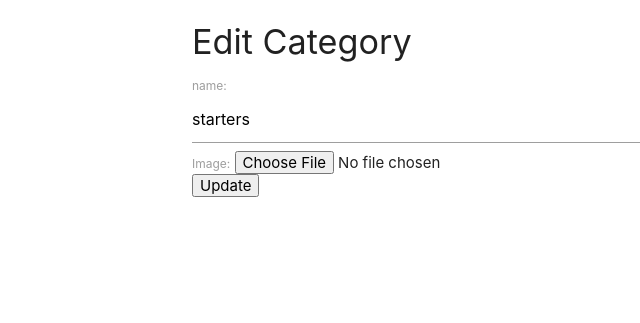
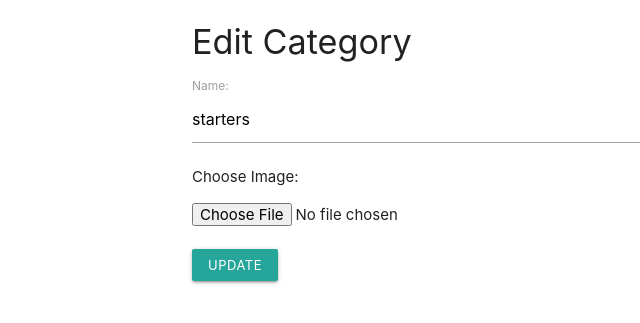
Before and after one commit to oramir2001/restaurant-question-end, a Django app: page /categories/1/edit in a window 1280 px wide. Shown: the top 323 px of the page, without its empty margins (0-640 px from the left). Run offline with Django 4.2, Linux system fonts and the light colour scheme; a user stored in the database is signed in; data comes from the database, SQL or seed files in the repository; both versions use the stored data as it was after the commit.

Commit message:
fixed all pluse css

```diff
--- a/food_ordering_admin/templates/all_categories.html
+++ b/food_ordering_admin/templates/all_categories.html
@@ -15,7 +15,7 @@
   {% for category in categories %}
 
     <div style="margin: 4px; border:1px solid lightgray; padding: 2px 10px; ">
-      <h4>{{ category.name }} ({{ category.id }})</h4>
+      <h4>{{ category.name|title }} ({{ category.id }})</h4>
 
       <img src="{% static category.image %}" style="max-width:200px;">
       <br>
@@ -24,7 +24,7 @@
 
       <form action="{% url 'delete-category' category_id=category.id %}" method="POST">
         {% csrf_token %}
-        <button type="submit">Delete</button>
+        <button class="waves-effect waves-light btn-small" type="submit">Delete</button>
       </form>
 
     </div>
--- a/food_ordering_admin/templates/all_dishes.html
+++ b/food_ordering_admin/templates/all_dishes.html
@@ -32,7 +32,7 @@
 
       <form action="{% url 'delete-dish' dish_id=dish.id %}" method="POST">
         {% csrf_token %}
-        <button type="submit">Delete</button>
+        <button class="waves-effect waves-light btn-small" type="submit">Delete</button>
       </form>
 
     </div>
--- a/food_ordering_admin/templates/all_orders.html
+++ b/food_ordering_admin/templates/all_orders.html
@@ -18,7 +18,7 @@
     {% if not delivery.is_delivered %}
       <form action="/orders/{{delivery.order_id}}/mark-as-delivered" method="POST">
         {% csrf_token %}
-        <button type="submit">Mark As Delivered</button>
+        <button class="waves-effect waves-light btn-small" type="submit">Mark As Delivered</button>
       </form>
     {% endif %}
 
--- a/food_ordering_admin/templates/edit_category.html
+++ b/food_ordering_admin/templates/edit_category.html
@@ -7,14 +7,15 @@
   <form action="/categories/{{category.id}}/update" method="POST" enctype="multipart/form-data">
     {%csrf_token%}
     <div>
-      <label>name:</label>
+      <label>Name:</label>
       <input type="text" value="{{category.name}}" name="name" >
     </div>
     <div>
-      <label>Image:</label>
+      <p>Choose Image:</p>
       <input type="file" value="{{category.image}}" name="image">
     </div>
-    <button type="submit">Update</button>
+    <br/>
+    <button class="waves-effect waves-light btn-small" type="submit">Update</button>
   </form>
 
 {% endblock %}
--- a/food_ordering_admin/templates/edit_dish.html
+++ b/food_ordering_admin/templates/edit_dish.html
@@ -37,7 +37,7 @@
       </select>
     </div>
 
-    <button type="submit">Update</button>
+    <button class="waves-effect waves-light btn-small" type="submit">Update</button>
     {%csrf_token%}
   </form>
 
--- a/food_ordering_admin/templates/new_category.html
+++ b/food_ordering_admin/templates/new_category.html
@@ -14,7 +14,9 @@
       <input type="file" name="image">
     </div>
 
-    <button type="submit">Create</button>
+    <br/>
+
+    <button class="waves-effect waves-light btn-small" type="submit">Create</button>
     {%csrf_token%}
   </form>
 
--- a/food_ordering_admin/templates/new_dish.html
+++ b/food_ordering_admin/templates/new_dish.html
@@ -37,7 +37,7 @@
         </select>
     </div>
 
-    <button type="submit">Create</button>
+    <button class="waves-effect waves-light btn-small" type="submit">Create</button>
     {%csrf_token%}
   </form>
 
--- a/food_ordering_admin/templates/staff_menu.html
+++ b/food_ordering_admin/templates/staff_menu.html
@@ -17,7 +17,7 @@
   </div>
 
   <form action="/logout" style="margin-top:12px">
-    <button type="submit">Logout</button>
+    <button class="waves-effect waves-light btn-small" type="submit">Logout</button>
   </form>
 
 {% endblock %}
--- a/food_ordering_guest/templates/login.html
+++ b/food_ordering_guest/templates/login.html
@@ -15,7 +15,7 @@
     <input type="password" name="password" placeholder="Password"/>
   </div>
 
-  <button type="submit">Login</button>
+  <button class="waves-effect waves-light btn-small" type="submit">Login</button>
 
   <a class="waves-effect waves-light btn" href="{% url 'homepage' %}">Back To Home Page</a>
 
```
Also changed, not shown: db.sqlite3.
